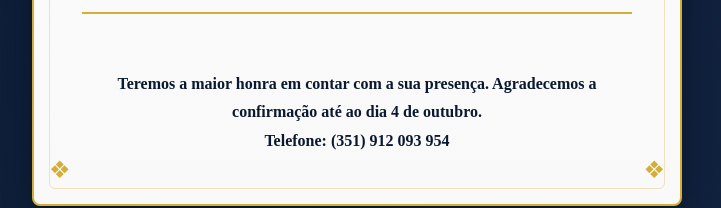
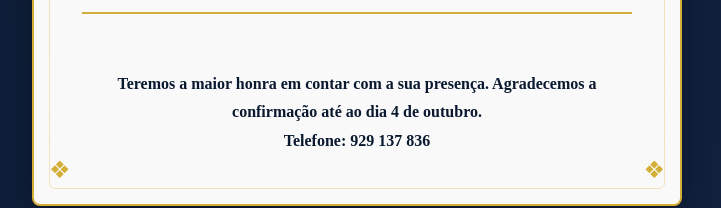
Before and after one commit to webcreatorr/50anos, a plain HTML site: page index.html in a window 1280 px wide. Shown: the part 1339-1547 px from the top of the page, without its empty margins (283-1004 px from the left). Drawn offline with Linux system fonts and the light colour scheme.

Commit message:
Update index.html

```diff
--- a/index.html
+++ b/index.html
@@ -777,7 +777,7 @@
         <div class="footer">
             <p class="rsvp">Teremos a maior honra em contar com a sua presença.
             Agradecemos a confirmação até ao dia 4 de outubro.<br>
-            Telefone: (351) 912 093 954</p>
+            Telefone: 929 137 836</p>
         </div>
     </div>
 
```
